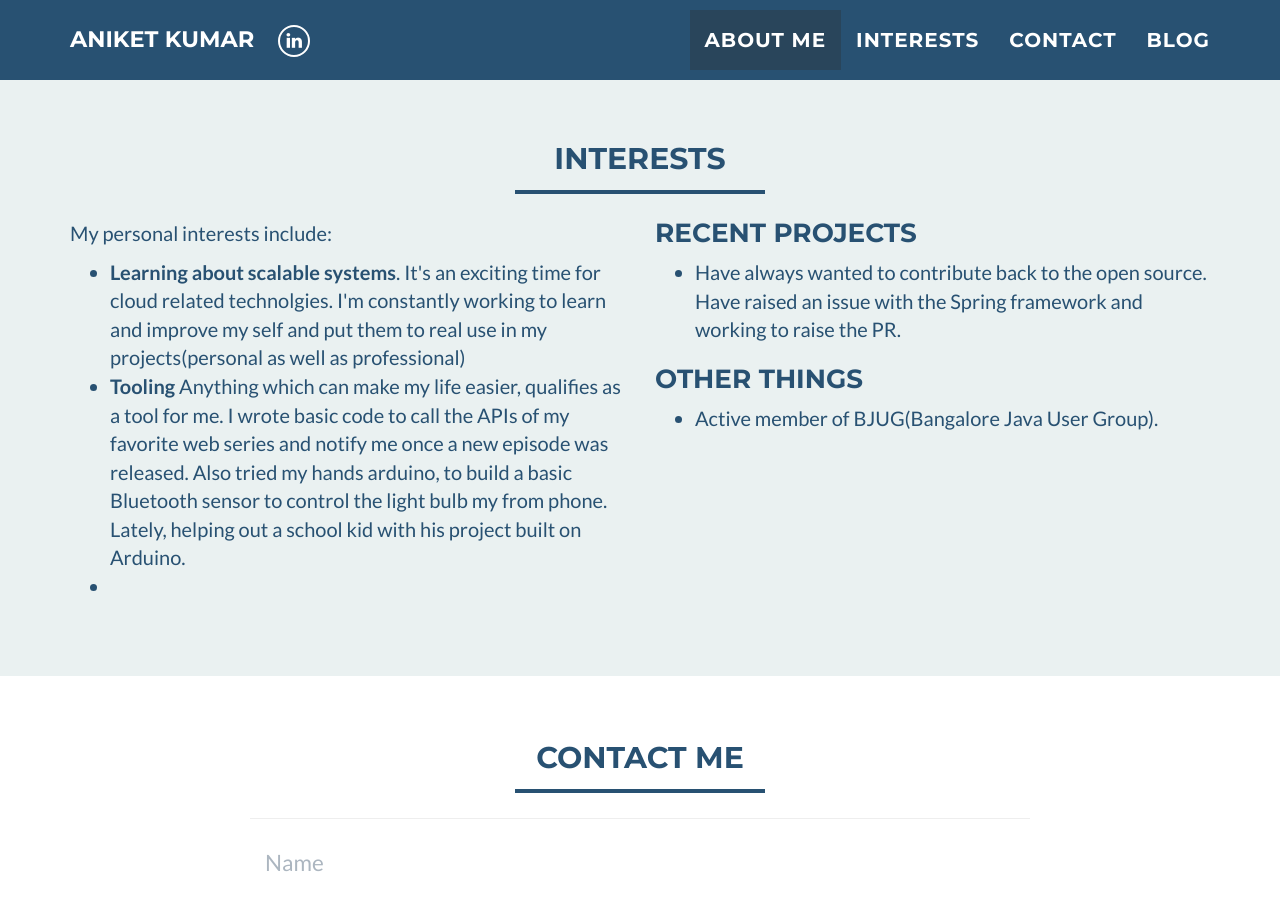
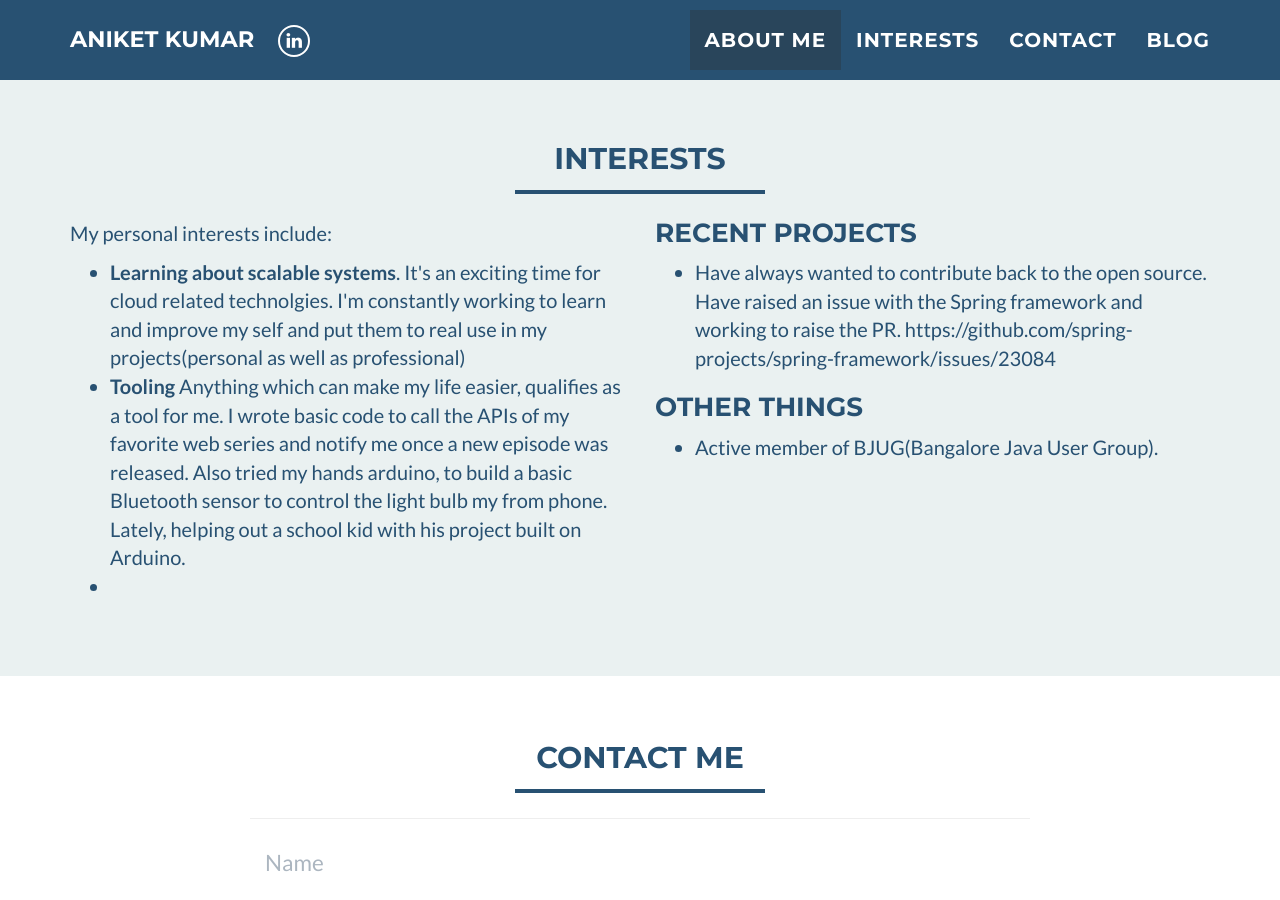
Before and after one commit to 007aniketkumar/007aniketkumar.github.io, a Jekyll site: the page built from index.html, in a window 1280 px wide and 900 px high, scrolled down 1248 px. Built offline with Jekyll 4.4.1, drawn with Linux system fonts in a browser that asks for light colours; part of the change alters nothing that is shown.

Commit message:
Update interests.html

```diff
--- a/_includes/interests.html
+++ b/_includes/interests.html
@@ -30,6 +30,8 @@
 		  <ul>
   			<li>
 				Have always wanted to contribute back to the open source. Have raised an issue with the Spring framework and working to raise the PR.
+https://github.com/spring-projects/spring-framework/issues/23084
+
 			  </li>
 
   		    </ul>
@@ -39,6 +41,7 @@
   			<li>
   			  Active member of BJUG(Bangalore Java User Group).
   			</li>
+
 		   </ul>
       </div>
     </div>
```
